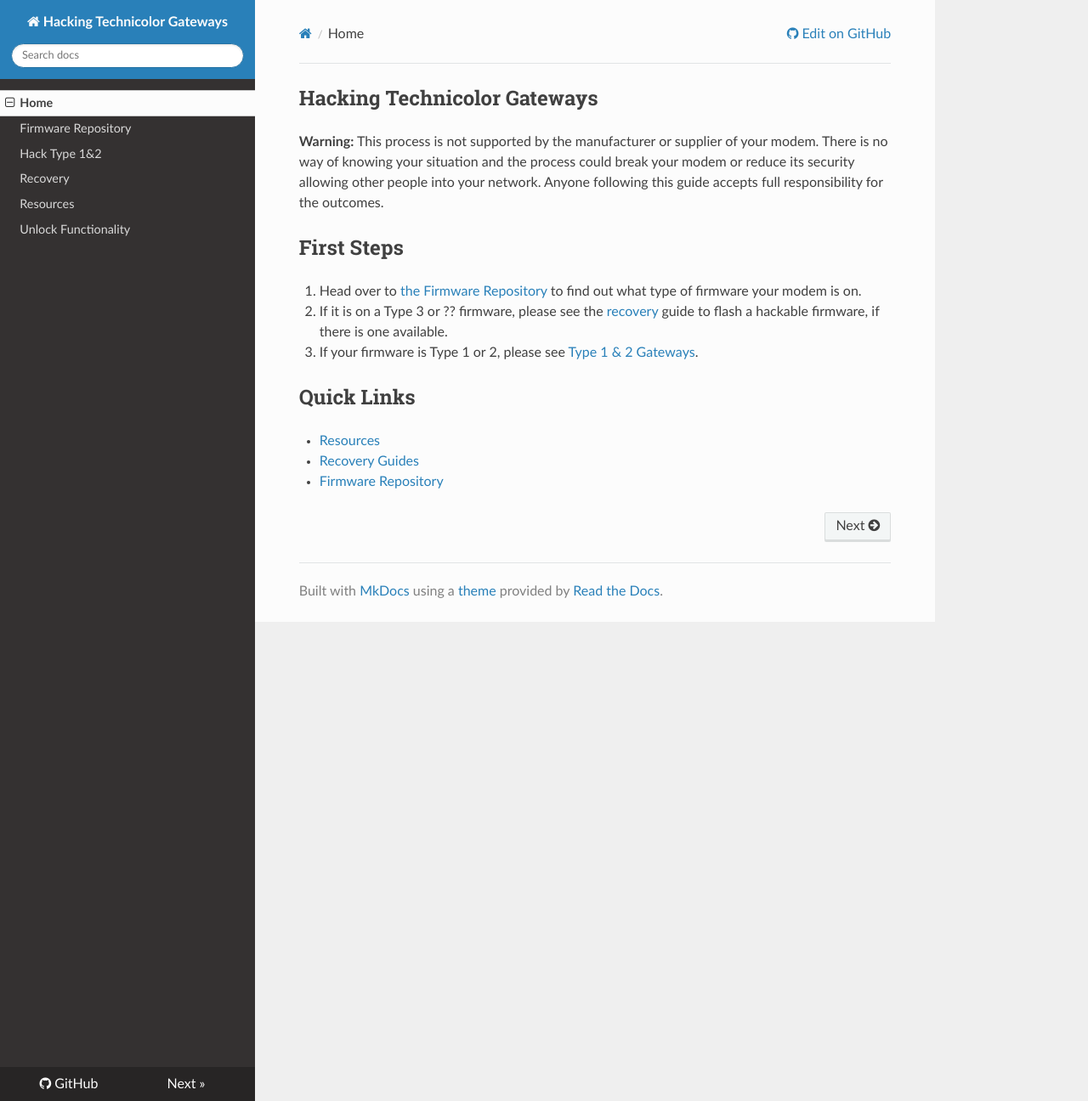
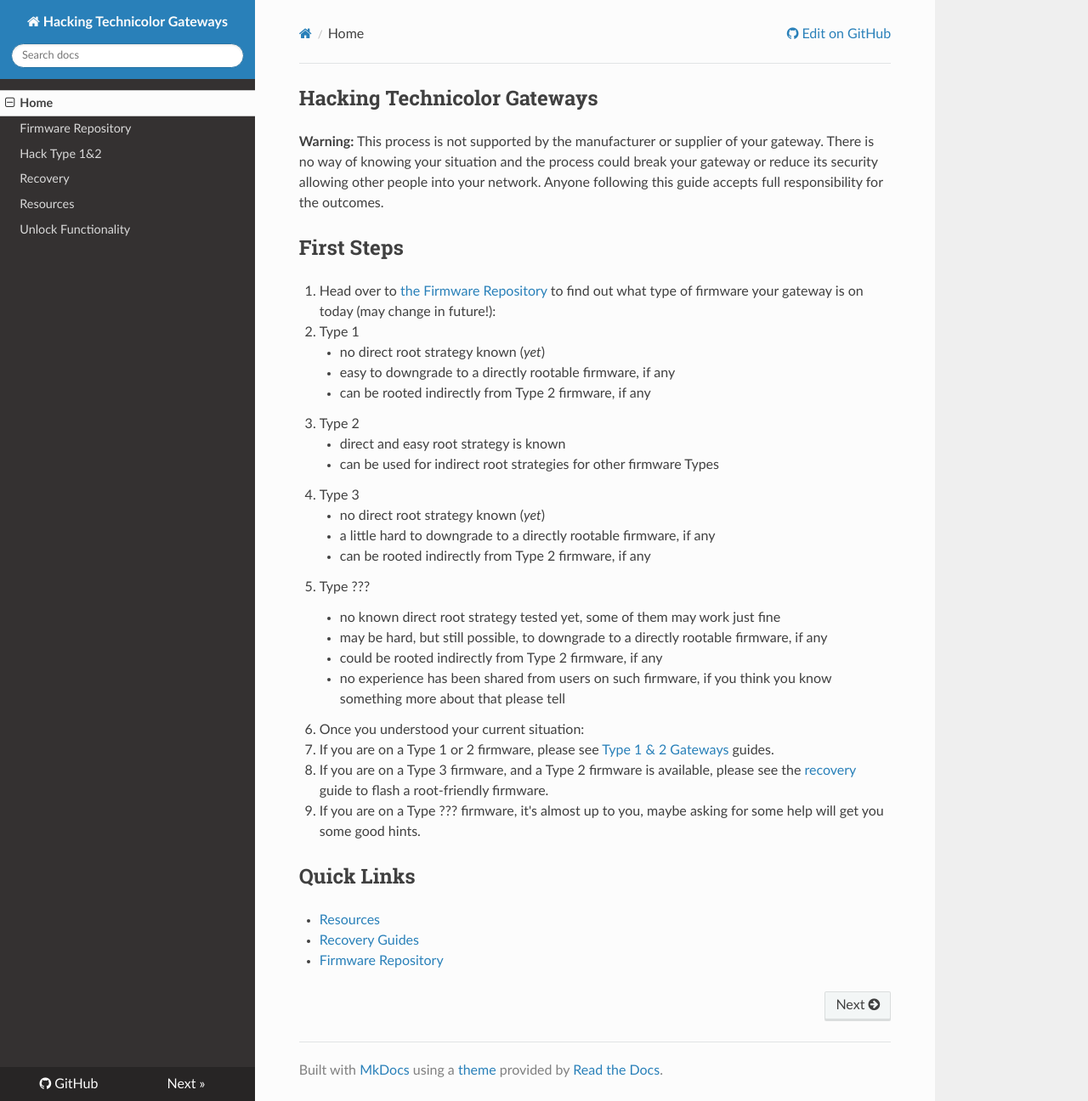
Before and after one commit to hack-technicolor/hack-technicolor, an MkDocs documentation site: the page built from docs/index.md, in a window 1280 px wide and 1296 px high. Shown: the whole window at 85% size. Built offline with MkDocs 1.6.1, drawn with Linux system fonts in a browser that asks for light colours; nearby versions of some CDN libraries.

Commit message:
Update index.md

```diff
--- a/docs/index.md
+++ b/docs/index.md
@@ -1,14 +1,33 @@
 ## Hacking Technicolor Gateways
 
-**Warning:** This process is not supported by the manufacturer or supplier of your modem.
-There is no way of knowing your situation and the process could break your modem or reduce its security allowing other people into your network. Anyone following this guide accepts full responsibility for the outcomes.
+**Warning:** This process is not supported by the manufacturer or supplier of your gateway.
+There is no way of knowing your situation and the process could break your gateway or reduce its security allowing other people into your network. Anyone following this guide accepts full responsibility for the outcomes.
 
 ## First Steps
 
-1. Head over to [the Firmware Repository](Firmware%20Repository/) to find out what type of firmware your modem is on.
-   - If it is on a Type 3 or ?? firmware, please see the [recovery](Recovery/) guide to flash a hackable firmware, if there is one available.
+1. Head over to [the Firmware Repository](Firmware%20Repository/) to find out what type of firmware your gateway is on today (may change in future!):
+   - Type 1
+     - no direct root strategy known (_yet_)
+     - easy to downgrade to a directly rootable firmware, if any
+     - can be rooted indirectly from Type 2 firmware, if any
+   - Type 2
+     - direct and easy root strategy is known
+     - can be used for indirect root strategies for other firmware Types
+   - Type 3
+     - no direct root strategy known (_yet_)
+     - a little hard to downgrade to a directly rootable firmware, if any
+     - can be rooted indirectly from Type 2 firmware, if any
+   - Type ???
+     - no known direct root strategy tested yet, some of them may work just fine
+     - may be hard, but still possible, to downgrade to a directly rootable firmware, if any
+     - could be rooted indirectly from Type 2 firmware, if any
+     - no experience has been shared from users on such firmware, if you think you know something more about that please tell
 
-2. If your firmware is Type 1 or 2, please see [Type 1 & 2 Gateways](Type%201&2/).
+2. Once you understood your current situation:
+   - If you are on a Type 1 or 2 firmware, please see [Type 1 & 2 Gateways](Type%201&2/) guides.
+   - If you are on a Type 3 firmware, and a Type 2 firmware is available, please see the [recovery](Recovery/) guide to flash a root-friendly firmware.
+   - If you are on a Type ??? firmware, it's almost up to you, maybe asking for some help will get you some good hints.
+
 
 ## Quick Links
 - [Resources](Resources/)
```
